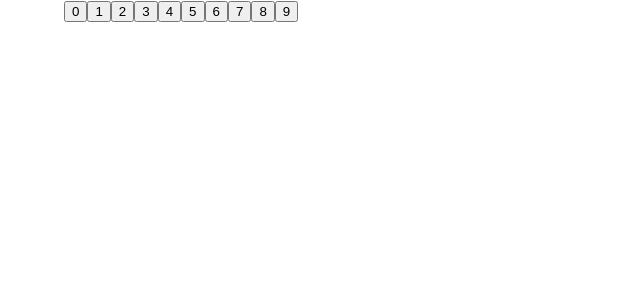
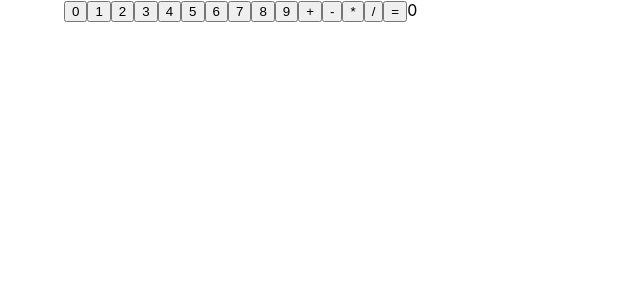
Before and after one commit to zeynepbozkirr/Calculator, a Next.js app: page / in a window 1280 px wide. Shown: the top 300 px of the page, without its empty margins (0-640 px from the left). Built offline with nearby package versions, Linux system fonts and the light colour scheme.

Commit message:
make opration

```diff
--- a/components/index.js
+++ b/components/index.js
@@ -1,31 +1,84 @@
 import Head from 'next/head'
 import Image from 'next/image'
 import styles from '../styles/Home.module.css'
-import {useState} from "react";
+import {useState, useRef, useEffect} from "react";
+
 
  function Calculator() {
-    const numArr=[0,1,2,3,4,5,6,7,8,9]
-     const [val,setVal]  =useState([])
-
-     const onClickButon=(b)=>{
-        setVal(val+b)
-         console.log(val,"bbb")
-     }
+     const ref = useRef();
 
 
-    return (
+
+
+     // const prevCount=usePrevious()
+
+
+     const numArr=[0,1,2,3,4,5,6,7,8,9]
+     const operationArr=["+","-","*","/","="]
+     const [val,setVal]  =useState( 0)
+     const [result,setResult]  =useState(0)
+     const [opr,setOpr]  =useState("")
+     const [son,setSon]  =useState(0)
+
+
+     useEffect(() => {
+         ref.current = val;
+     },[val]);
+
+     const onClickNum=(number)=>{
+        if( opr !=="=" || !val){
+            setVal((val+number).toString())
+        }
+     }
+     const onClickOpr = (operation) => {
+
+
+         if (operation !== "=") {
+             setVal(0)
+             setOpr(operation)
+             if(result){
+                 setResult(result)
+             }
+             else if(!result){
+                 setResult(val)
+             }
+         }
+         if (operation === "=") {
+
+             setResult(eval(`${result}
+             ${opr}
+             ${val} `))
+
+         }
+
+
+
+     }
+     return (
         <div className={styles.container}>
-            {numArr.map((a,index)=>
-
-                <button value={a}
-                        key={index}
+          {numArr.map((num,i)=>
+                <button value={num}
+                        key={i}
                         onClick={()=> {
-                            onClickButon(a)
+                            onClickNum(num)
                         }}
-                >{a}</button>
+                >{num}</button>
             )
             }
 
+
+    {operationArr.map((opr,i)=>
+    <button value={opr}
+            key={i}
+        onClick={()=> {
+            onClickOpr(opr)
+        }}
+    >{opr}   </button>
+
+)}
+
+           {/*{val}*/}
+            {result}
 
 
         </div>
```
